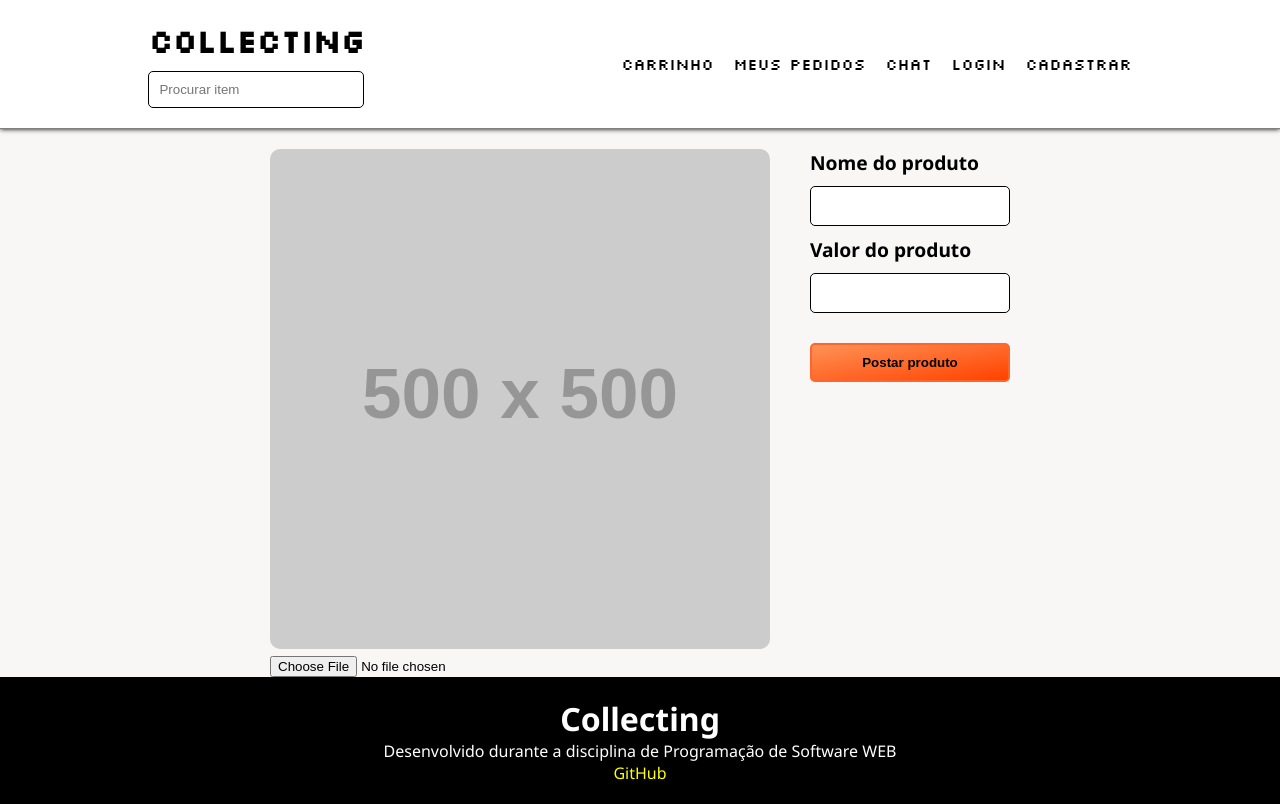
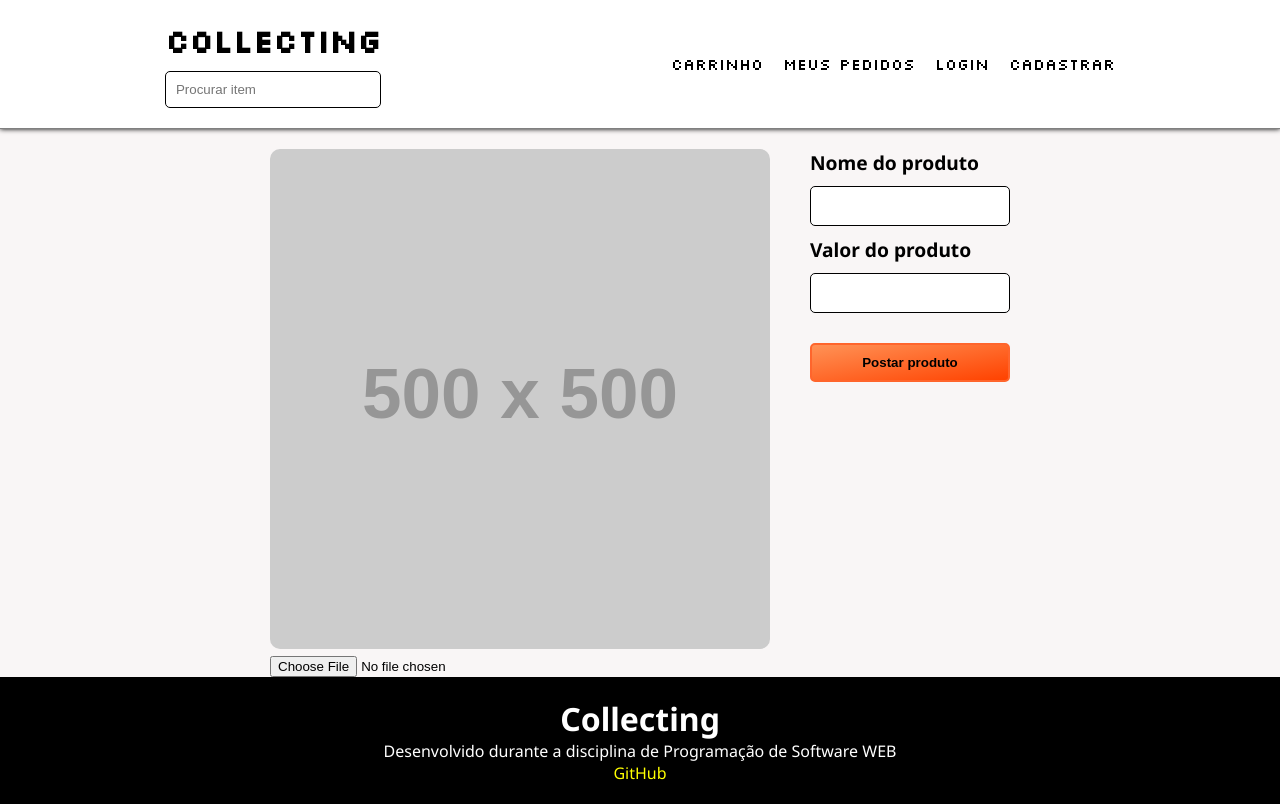
Before and after one commit to stevansantana/Collecting, a React (Create React App) app: page /new-product in a window 1280 px wide. Built offline with nearby package versions, Linux system fonts and the light colour scheme.

Commit message:
Revert "something"
This reverts commit 4c592972110a553a9befa4288679a5fb2b3b5920.

```diff
--- a/package.json
+++ b/package.json
@@ -12,8 +12,7 @@
     "react-icons": "^4.6.0",
     "react-router-dom": "^6.4.3",
     "react-scripts": "5.0.1",
-    "web-vitals": "^2.1.4",
-    "yarn": "^1.22.19"
+    "web-vitals": "^2.1.4"
   },
   "scripts": {
     "start": "react-scripts start",
--- a/src/App.js
+++ b/src/App.js
@@ -4,7 +4,6 @@ import Footer from './components/layout/Footer/Footer';
 import Home from './components/pages/Home/Home';
 import Produto from './components/pages/Produto/Produto';
 import NovoProduto from './components/pages/NovoProduto/NovoProduto';
-import Chat from './components/pages/Chat/Chat';
 
 function App() {
 
--- a/src/components/layout/NavBar/NavBar.jsx
+++ b/src/components/layout/NavBar/NavBar.jsx
@@ -11,9 +11,6 @@ export default function NavBar(){
                     Meus pedidos
                 </li>
                 <li>
-                    Chat
-                </li>
-                <li>
                     Login
                 </li>
                 <li>
--- a/src/components/pages/NovoProduto/NovoProduto.module.css
+++ b/src/components/pages/NovoProduto/NovoProduto.module.css
@@ -20,7 +20,7 @@
     height: 40px;
     border-radius: 5px;
     padding-left: 10px;
-    border: 1px solid rgb(0, 0, 0);
+    border: 1px solid black;
     margin-bottom: 10px;
 }
 
```
Also changed, not shown: src/components/pages/Chat/Chat.jsx (deleted).
